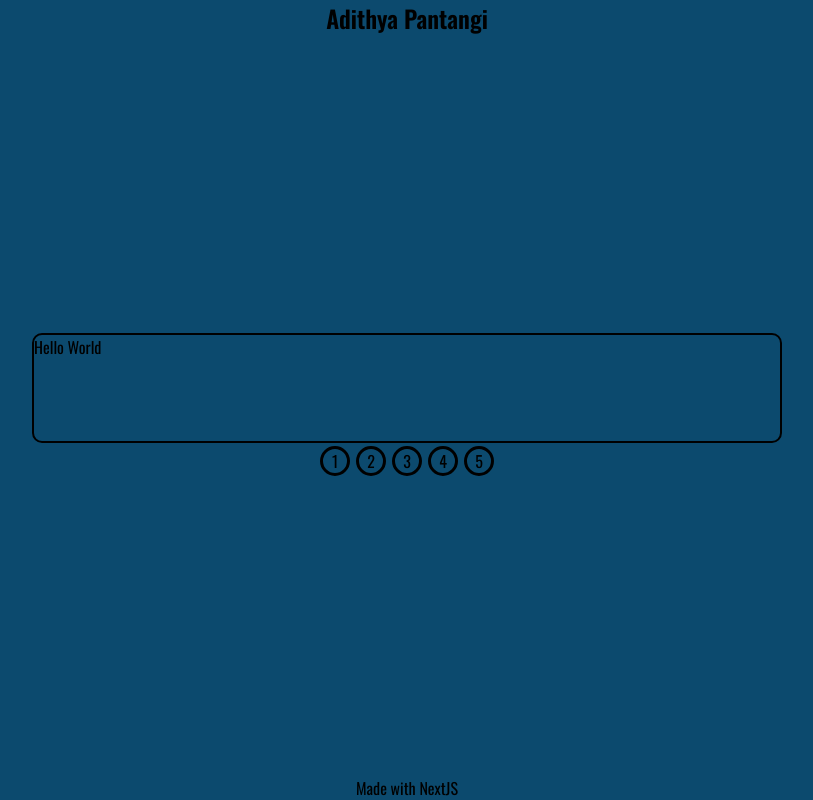
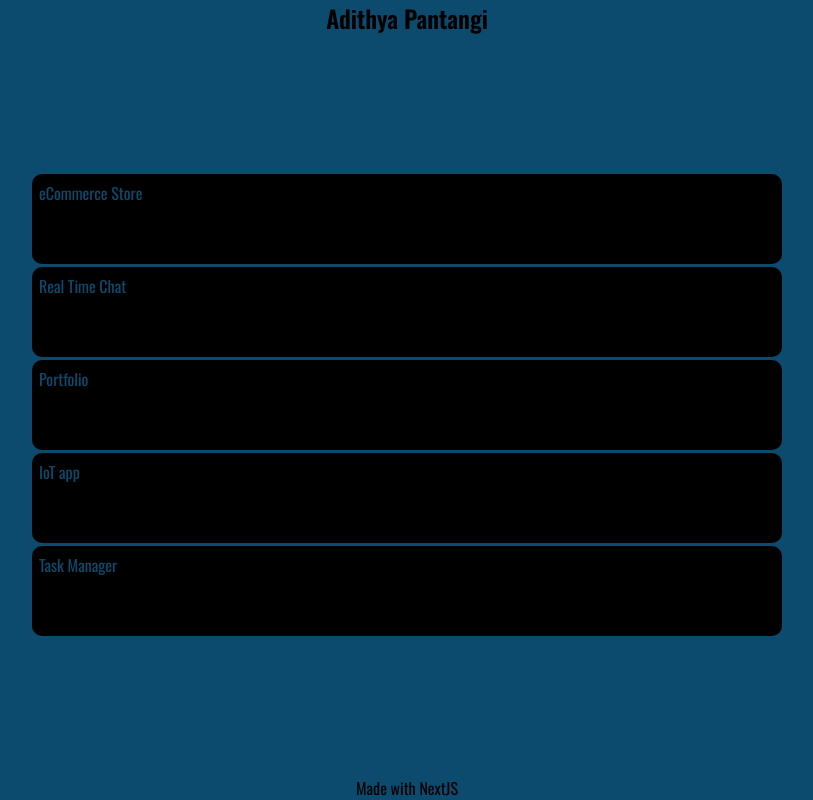
Before and after one commit to Adi343/adithya, a Next.js app: page /projects in a window 1280 px wide. Shown: the whole page, without its empty margins (233-1046 px from the left). Built offline with nearby package versions, Linux system fonts and the light colour scheme.

Commit message:
Refactored projects and updated projects link

```diff
--- a/pages/projects.js
+++ b/pages/projects.js
@@ -1,3 +1,21 @@
+const projectsList = [
+  {
+    projectName: "eCommerce Store",
+  },
+  {
+    projectName: "Real Time Chat",
+  },
+  {
+    projectName: "Portfolio",
+  },
+  {
+    projectName: "IoT app",
+  },
+  {
+    projectName: "Task Manager",
+  },
+];
+
 export default function projects() {
   return (
     <div
@@ -31,16 +49,9 @@ export default function projects() {
             alignItems: "center",
           }}
         >
-          <ProjectCard />
-          <div
-            style={{
-              display: "flex",
-            }}
-          >
-            {[1, 2, 3, 4, 5].map((item) => (
-              <CustomButton item={item} />
-            ))}
-          </div>
+          {projectsList.map((item) => (
+            <ProjectCard projectName={item.projectName} />
+          ))}
         </div>
       </div>
       <div>
@@ -50,36 +61,20 @@ export default function projects() {
   );
 }
 
-const ProjectCard = () => {
+const ProjectCard = (props) => {
   return (
     <div
       style={{
-        height: "110px",
+        height: "90px",
         width: "750px",
+        padding: "5px",
+        marginBottom: "3px",
         borderRadius: "10px",
         border: "2px solid black",
+        backgroundColor: "black",
       }}
     >
-      <span>Hello World</span>
+      <span style={{ color: "#0c4a6e" }}>{props.projectName}</span>
     </div>
   );
 };
-
-const CustomButton = (props) => {
-  return (
-    <div
-      style={{
-        display: "flex",
-        alignItems: "center",
-        justifyContent: "center",
-        width: "30px",
-        height: "30px",
-        border: "3px solid black",
-        borderRadius: "20px",
-        margin: "3px",
-      }}
-    >
-      <span style={{}}>{props.item}</span>
-    </div>
-  );
-};
```
Also changed, not shown: pages/index.js (+10 -1 lines).
